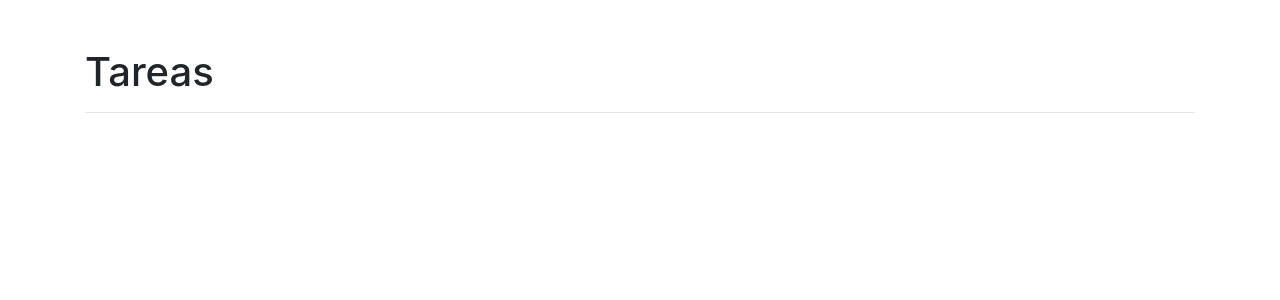
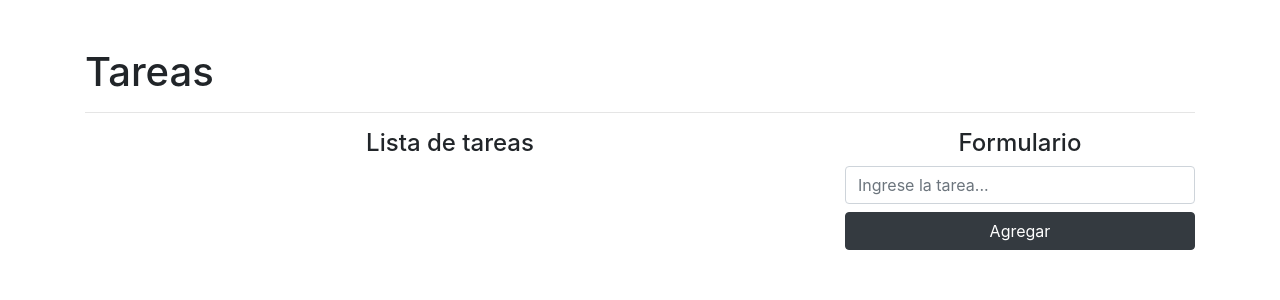
Before and after one commit to nandresgm/crudReact, a React (Create React App) app: page / in a window 1280 px wide. Shown: the top 300 px of the page. Built offline with nearby package versions, Linux system fonts and the light colour scheme.

Commit message:
Add task

```diff
--- a/package.json
+++ b/package.json
@@ -6,9 +6,11 @@
     "@testing-library/jest-dom": "^5.11.4",
     "@testing-library/react": "^11.1.0",
     "@testing-library/user-event": "^12.1.10",
+    "lodash": "^4.17.20",
     "react": "^17.0.1",
     "react-dom": "^17.0.1",
     "react-scripts": "4.0.2",
+    "shortid": "^2.2.16",
     "web-vitals": "^1.0.1"
   },
   "scripts": {
--- a/src/App.js
+++ b/src/App.js
@@ -1,8 +1,58 @@
+import { isEmpty } from 'lodash'
+import React,{useState} from 'react'
+import shortid from 'shortid'
+
+
 function App() {
+  const [task, setTask] = useState("")
+  const [tasks, setTasks] = useState([])
+  const addTask = (e) => {
+    e.preventDefault()
+    if(isEmpty(task)){
+      console.log("vacio")
+      return
+    }
+    const newTask = {
+      id: shortid.generate(),
+      name : task
+    }
+    setTasks([...tasks,newTask])
+    setTask("")
+  }
   return (
     <div className="container mt-5">
       <h1>Tareas</h1>
       <hr/>
+      <div className="row">
+        <div className="col-8">
+          <h4 className="text-center">Lista de tareas</h4>
+          <ul className="list-group">
+            {
+              tasks.map((task) => (
+                <li className="list-group-item" key={task.id}>
+                  <span className="lead">{task.name}</span>
+                  <button className="btn btn-danger btn-sm float-right mx-2">Eliminar</button>
+                  <button className="btn btn-warning btn-sm float-right">Editar</button>
+                </li>
+              ))
+            }
+          </ul>
+        </div>
+        <div className="col-4">
+            <h4 className="text-center">Formulario</h4>
+            <form onSubmit={addTask}>
+              <input
+              type="text"
+              className="form-control mb-2"
+              placeholder="Ingrese la tarea..."
+              onChange={(text) => setTask(text.target.value)}
+              value={task}/>
+              <button
+              className="btn btn-dark btn-block"
+              type="submit">Agregar</button>
+            </form>
+          </div>
+      </div>
     </div>
   );
 }
```
Also changed, not shown: 1 other file (tests, documents, lock files or other folders).
